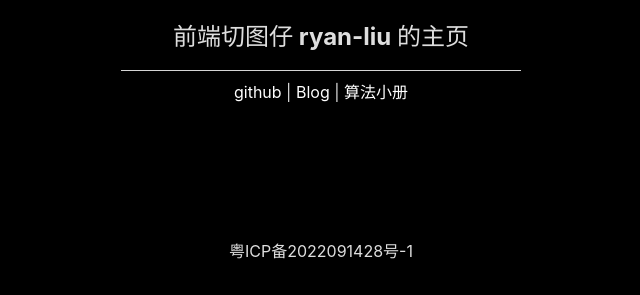
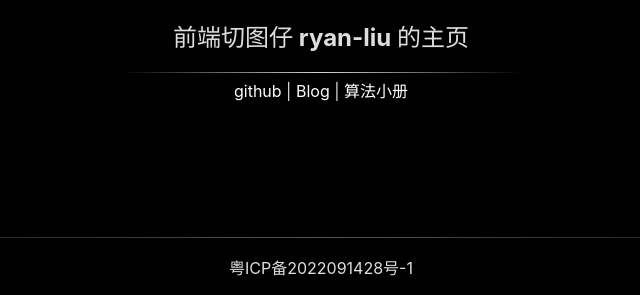
Before and after one commit to LuckyRyan-web/main, a React (Vite) app: page / in a window 1280 px wide. Shown: the part 502-797 px from the top of the page, without its empty margins (319-959 px from the left). Built offline with nearby package versions, Linux system fonts and the light colour scheme.

Commit message:
style 添加分割线

```diff
--- a/src/components/Footer/index.tsx
+++ b/src/components/Footer/index.tsx
@@ -18,6 +18,7 @@ const Footer: React.FC<FooterProps> = (props) => {
                 window.open('https://beian.miit.gov.cn')
             }}
         >
+            <div className={style.line}></div>
             粤ICP备2022091428号-1
         </div>
     )
--- a/src/components/Footer/style.module.scss
+++ b/src/components/Footer/style.module.scss
@@ -9,8 +9,12 @@
     bottom: 0;
     width: 100%;
     min-height: 60px;
-
-    // padding: 0 100px;
+    line-height: 60px;
     background-color: rgba(0, 0, 0, 40%);
     cursor: pointer;
 }
+
+.line {
+    height: 1px;
+    background-image: linear-gradient(to right, rgba(60, 122, 198, 0%), rgba(60, 122, 198, 75%), rgba(60, 122, 198, 0%));
+}
--- a/src/components/Home/index.tsx
+++ b/src/components/Home/index.tsx
@@ -32,8 +32,8 @@ const Home: React.FC<HomeProps> = (props) => {
         <div>
             <img src='https://ghchart.rshah.org/LuckyRyan-web' alt='ryan-liu github chart'></img>
             <h2>前端切图仔 ryan-liu 的主页</h2>
-            <hr className={style.hr}></hr>
-            <div>
+            <div className={style.line}></div>
+            <div className={style.linkList}>
                 {list.map((v, k) => (
                     <span key={v.link}>
                         <span
--- a/src/components/Home/style.module.scss
+++ b/src/components/Home/style.module.scss
@@ -4,18 +4,19 @@
  * @since 0.0.0
  */
 
-.hr {
+.line {
     height: 1px;
-    max-width: 400px;
-    margin-top: -1px;
-    border: none;
-    background-image: linear-gradient(0deg, transparent, #d5d5d5, transparent);
+    background-image: linear-gradient(to right, transparent, #d5d5d5, transparent);
+}
+
+.linkList {
+    padding-top: 5px;
 }
 
 .link {
+    color: #fff;
     cursor: pointer;
     transition: all 0.1s;
-    color: #fff;
 
     &:hover {
         color: #3678e5;
```
